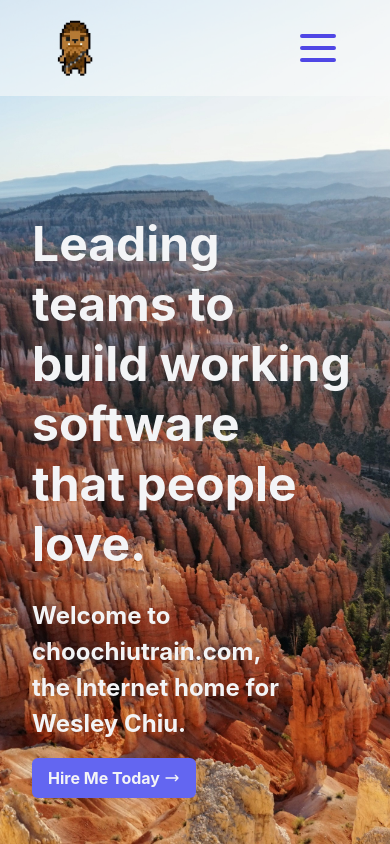
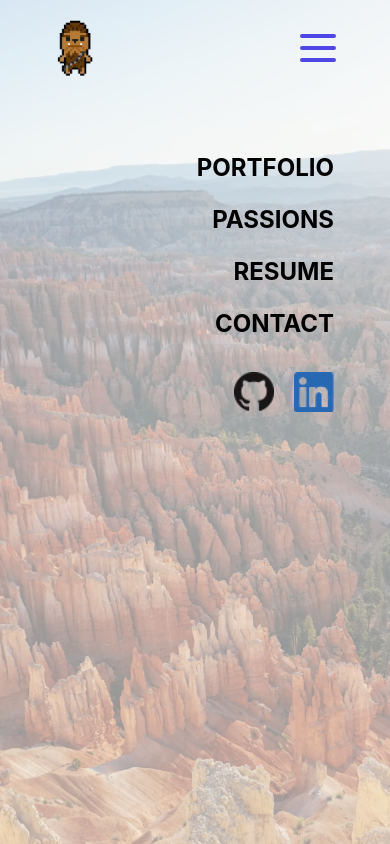
Before and after one commit to choochiutrainz/personal-website, a Next.js app: page / in a window 390 px wide. Both pictures are taken after a click on the button 318 px from the left and 48 px from the top of the page. Shown: the top 844 px of the page. Built offline with nearby package versions, Linux system fonts and the light colour scheme; a web font is replaced by a local one.

Commit message:
add hamburger menu functionality

```diff
--- a/components/Nav.js
+++ b/components/Nav.js
@@ -1,9 +1,10 @@
+import React from 'react'
 import { useRouter } from 'next/router'
 
-export default function Nav({hidden}) {
-    //https://nextjs-rouge-five-39.vercel.app/merch
-    //https://github.com/ckanissatran/test-commerce/blob/master/components/Nav.js
+export default function Nav() {
     const router = useRouter()
+
+    const [hidden, toggleHidden] = React.useState(true)
 
     const getHidden = () => {
         if (hidden) return 'hidden'
@@ -145,13 +146,7 @@ export default function Nav({hidden}) {
                 <a href="/">
                     <img className="py-3 h-20 transition duration-300 ease-in-out hover:opacity-75 transform hover:scale-110" src="chewy-logo.png" alt="Home" />
                 </a>
-                <div className="flex justify-end flex-grow md:hidden">
-                    <button>
-                        <svg className="w-12 h-12 text-indigo-600" xmlns="http://www.w3.org/2000/svg" fill="none" viewBox="0 0 24 24" stroke="currentColor">
-                            <path stroke-linecap="round" stroke-linejoin="round" stroke-width="2" d="M4 6h16M4 12h16M4 18h16" />
-                        </svg>
-                    </button>
-                </div>
+
                 <div className="hidden md:flex md:space-x-8 lg:space-x-20 justify-center flex-grow">
                     <a className="uppercase font-bold text-lg text-black transition duration-300 ease-in-out hover:text-indigo-600 transform hover:scale-110" href="/portfolio">
                         Portfolio
@@ -168,13 +163,42 @@ export default function Nav({hidden}) {
                         Contact
                     </a>
                     <a href="https://github.com/choochiutrainz">
-                        <img className="lg:px-2 py-3 h-15 transition duration-300 ease-in-out hover:opacity-50 transform hover:scale-110" src="github-logo.png" alt="GitHub" />
+                        <img className="lg:px-2 py-3 transition duration-300 ease-in-out hover:opacity-50 transform hover:scale-110" src="github-logo.png" alt="GitHub" />
                     </a>
                     <a href="https://www.linkedin.com/in/choochiutrain">
-                        <img className="lg:px-2 py-3 h-15 transition duration-300 ease-in-out hover:opacity-75 transform hover:scale-110" src="linkedin-logo.png" alt="LinkedIn" />
+                        <img className="lg:px-2 py-3 transition duration-300 ease-in-out hover:opacity-75 transform hover:scale-110" src="linkedin-logo.png" alt="LinkedIn" />
                     </a>
                 </div>
+                <div className="flex justify-end flex-grow md:hidden">
+                    <button onClick={() => toggleHidden(!hidden)}>
+                        <svg className="w-12 h-12 text-indigo-600" xmlns="http://www.w3.org/2000/svg" fill="none" viewBox="0 0 24 24" stroke="currentColor">
+                            <path stroke-linecap="round" stroke-linejoin="round" stroke-width="2" d="M4 6h16M4 12h16M4 18h16" />
+                        </svg>
+                    </button>
+                </div>
             </nav>
+            <div className={`${getHidden()} text-black flex flex-col h-screen items-end space-y-5 p-14 bg-gray-50 bg-opacity-60`}>
+                <a className="uppercase font-bold text-2xl text-black" href="/portfolio">
+                    Portfolio
+                </a>
+                <a className="uppercase font-bold text-2xl text-black" href="/passions">
+                    Passions
+                </a>
+                <a className="uppercase font-bold text-2xl text-black" href="/resume">
+                    Resume
+                </a>
+                <a className="uppercase font-bold text-2xl text-black" href="/contact">
+                    Contact
+                </a>
+                <div className="flex flex-row space-x-5">
+                    <a href="https://github.com/choochiutrainz">
+                        <img className="lg:px-2 py-3 h-16" src="github-logo.png" alt="GitHub" />
+                    </a>
+                    <a href="https://www.linkedin.com/in/choochiutrain">
+                        <img className="lg:px-2 py-3 h-16" src="linkedin-logo.png" alt="LinkedIn" />
+                    </a>
+                </div>
+            </div>
             <div className="flex flex-row justify-start items-center mx-auto h-screen px-8 pb-2 sm:px-16 sm:pb-4 md:px-32 md:pb-8 lg:px-64 lg:pb-16">
                 {getHeaderText()}
             </div>
```
